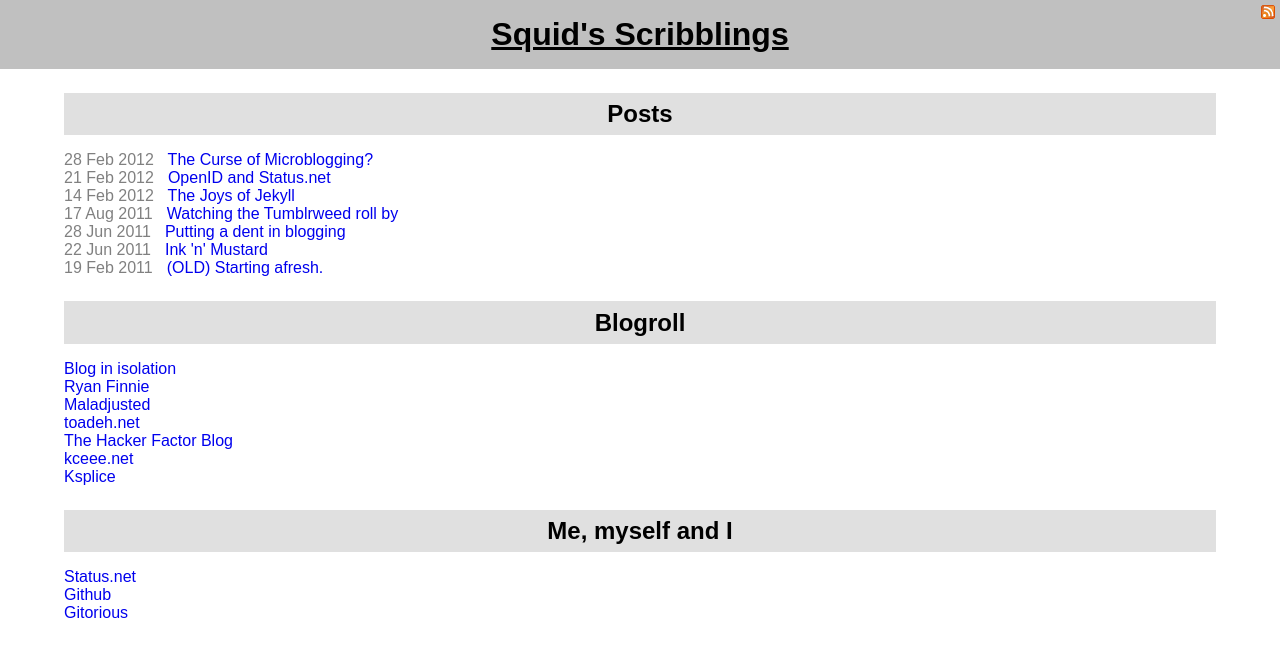
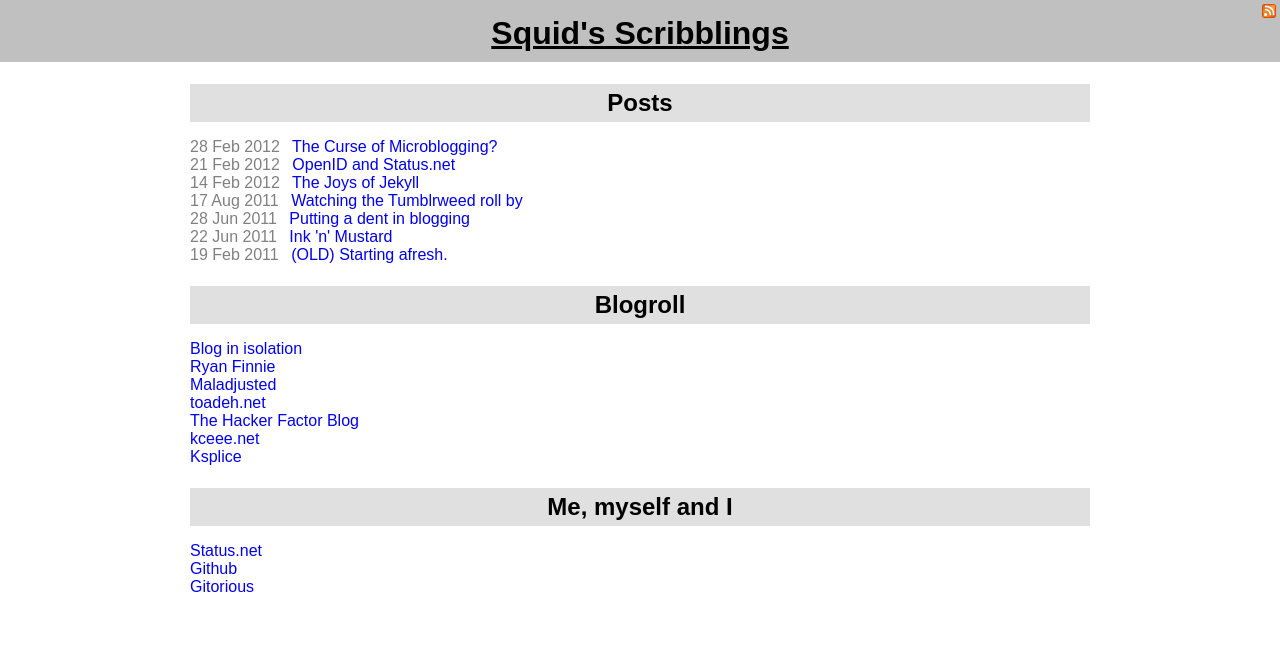
Before and after one commit to rjgraffham/psquid.net, a Jekyll site: the page built from index.html, in a window 1280 px wide. Shown: the top 657 px of the page. Built offline with Jekyll 4.4.1, drawn with Linux system fonts in a browser that asks for light colours.

Commit message:
Revert "Halfway to full px-to-em conversion. Pushing to test some things."
This reverts commit 46f81f19859dad6e155aec44d2d9a9f214631cba.

```diff
--- a/css/clean_ink.css
+++ b/css/clean_ink.css
@@ -1,8 +1,5 @@
 /* some HTML5 block display rules to keep older browsers' rendering sane */
 article, header, section { display: block; }
-
-/* make box-sizing not depend on padding */
-* { -moz-box-sizing: border-box; -webkit-box-sizing: border-box; box-sizing: border-box; }
 
 body {
   overflow-y: scroll;
@@ -16,8 +13,8 @@ body, html {
 
 a.feed-link {
   position: absolute;
-  right: 0.3em;
-  top: 0.3em;
+  right: 4px;
+  top: 4px;
   width: 14px;
   height: 14px;
   background: url(/images/feed-icon-14x14.png);
@@ -27,7 +24,7 @@ a.feed-link {
 /* banished off-screen for all except screen readers */
 a.feed-link span {
   position: absolute;
-  left: -10000em;
+  left: -10000px;
   width: 1px;
   height: 1px;
 }
@@ -56,17 +53,17 @@ a {
 }
 
 h1 {
-  padding: 0.5em;
+  padding: 15px 0px 10px;
 }
 h2 {
-  padding: 0.3em;
-  margin-top: 1em;
+  padding: 5px 0px 5px;
+  margin-top: 22px;
 }
 
 #main {
-  width: 90%;
+  width: 900px;
   padding: 0;
-  margin: 1em auto 2em auto;
+  margin: 15px auto 20px auto;
 }
 
 .links-list, .links-list li {
@@ -76,7 +73,7 @@ h2 {
 }
 
 ul .date {
-  padding-right: 0.6em;
+  padding-right: 8px;
 }
 
 .date, .tags {
```
